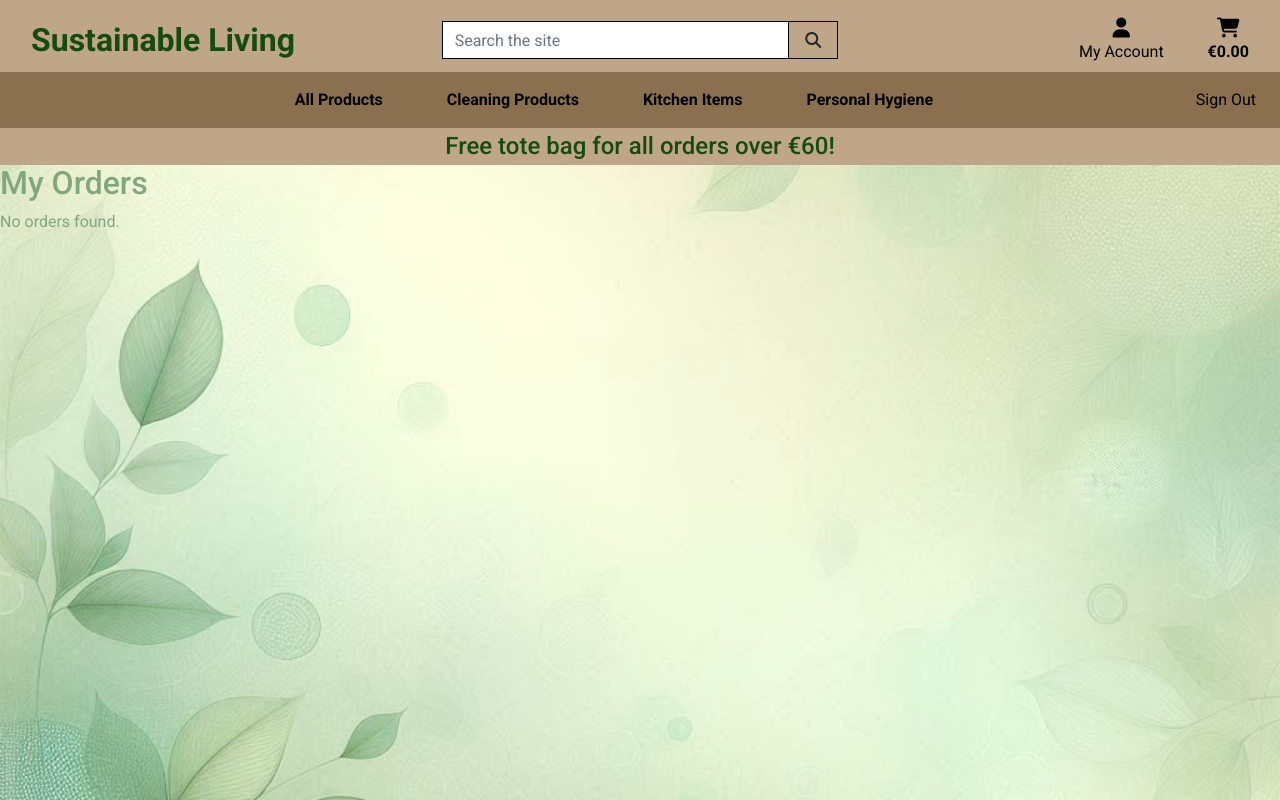
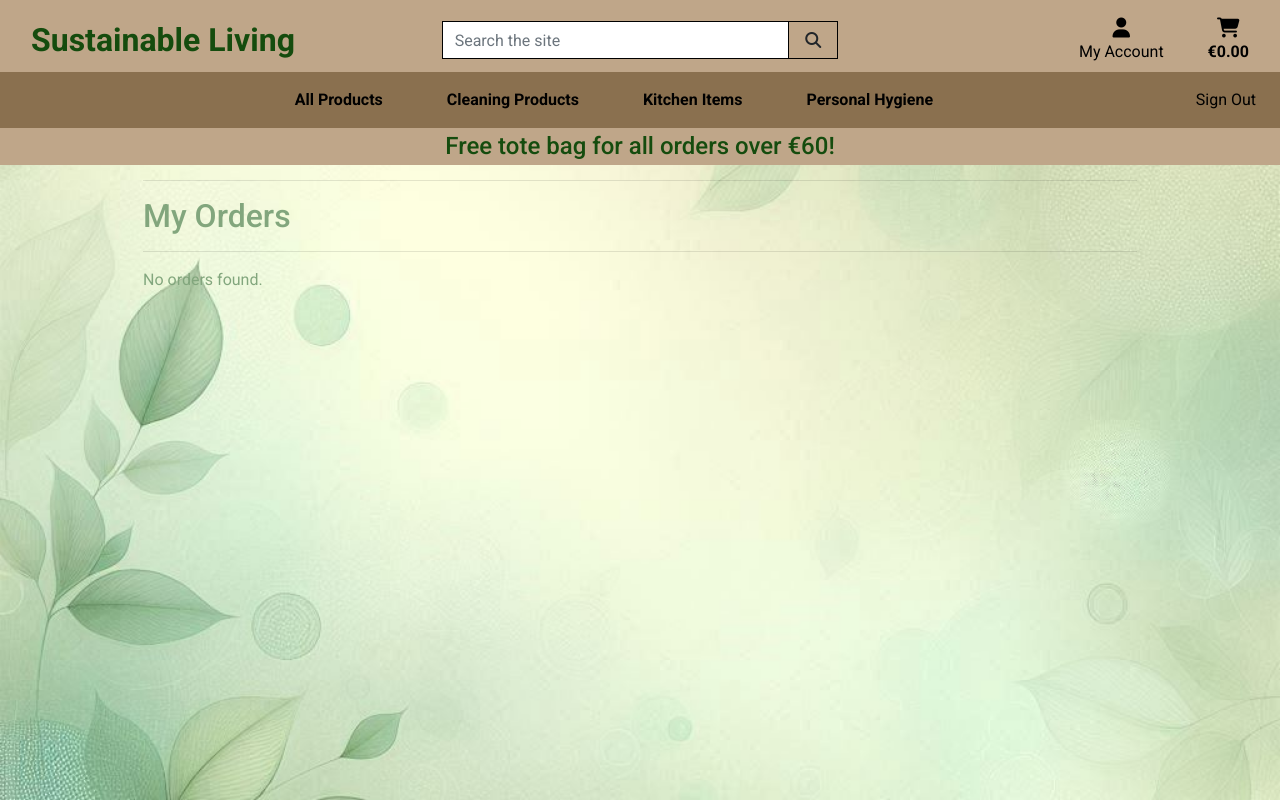
Before and after one commit to DiarmuidHenry/PP5, a Django app: page /my_orders in a window 1280 px wide. Run offline with Django 5.2, Linux system fonts and the light colour scheme; the visitor is signed in with stand-in values (Sample User, id 1); data that the repository does not hold is empty; parts of the project's set-up code (start-up, migrations or seed data) failed here and were passed over; some libraries are stand-ins or nearby versions.

Commit message:
fix: my_orders search by user not email. Styling of my_orders page

```diff
--- a/home/templates/home/my_orders.html
+++ b/home/templates/home/my_orders.html
@@ -1,6 +1,5 @@
 {% extends "base.html" %}
 {% load static %}
-
 
 {% block page_header %}
     <div class="container header-container">
@@ -11,11 +10,22 @@
 {% endblock %}
 
 {% block content %}
-    <h2>My Orders</h2>
 
+<div class="overlay"></div>
+<div class="container mb-3">
+    <div class="row">
+        <div class="col">
+            <hr>
+            <h2 class="mb-3 mt-1">My Orders</h2>
+            <hr>
+        </div>
+    </div>
+    <div class="row">
+        <div class="col">
             {% if orders %}
-        <table class="table">
-            <thead>
+            <div class="table-responsive rounded">
+                <table class="table table-sm table-borderless">
+                    <thead class="text-black">
                         <tr>
                             <th>Order Date</th>
                             <th>Order Number</th>
@@ -27,7 +37,7 @@
                     <tbody>
                         {% for order in orders %}
                             <tr>
-                        <td>{{ order.order_datetime|date:"Y-m-d H:i" }}</td>
+                                <td>{{ order.order_datetime|date:"d/m/Y" }}</td>
                                 <td><a class="order-details" href="{% url 'order_details' order.order_number %}">{{ order.order_number }}</a></td>
                                 <td>€{{ order.total_order_cost }}</td>
                                 <td>{{ order.total_co2_footprint }} kg</td>
@@ -36,7 +46,11 @@
                         {% endfor %}
                     </tbody>
                 </table>
+            </div>
             {% else %}
                 <p>No orders found.</p>
             {% endif %}
+        </div>
+    </div>
+</div>
 {% endblock %}
--- a/home/templates/home/order_details.html
+++ b/home/templates/home/order_details.html
@@ -37,10 +37,8 @@
                     <tr>
                         <td class="p-2 w-25">
                             {% if item.image %}
-                            HAS IMAGE
                                 <img class="img-fluid rounded" src="{{ item.image_url }}">
                             {% else %}
-                            HAS NO IMAGE
                                 <img class="img-fluid rounded" src="/media/no_image.jpg">
                             {% endif %}
                         </td>
--- a/home/views.py
+++ b/home/views.py
@@ -16,7 +16,7 @@ def index(request):
 def my_orders(request):
     if request.user.is_authenticated:
         # Fetch orders associated with the user's email
-        orders = Order.objects.filter(email=request.user.email)
+        orders = Order.objects.filter(user=request.user)
     else:
         orders = []  # No orders if user is not authenticated
 
```
Lines whose indentation alone changed are shown as unchanged.
